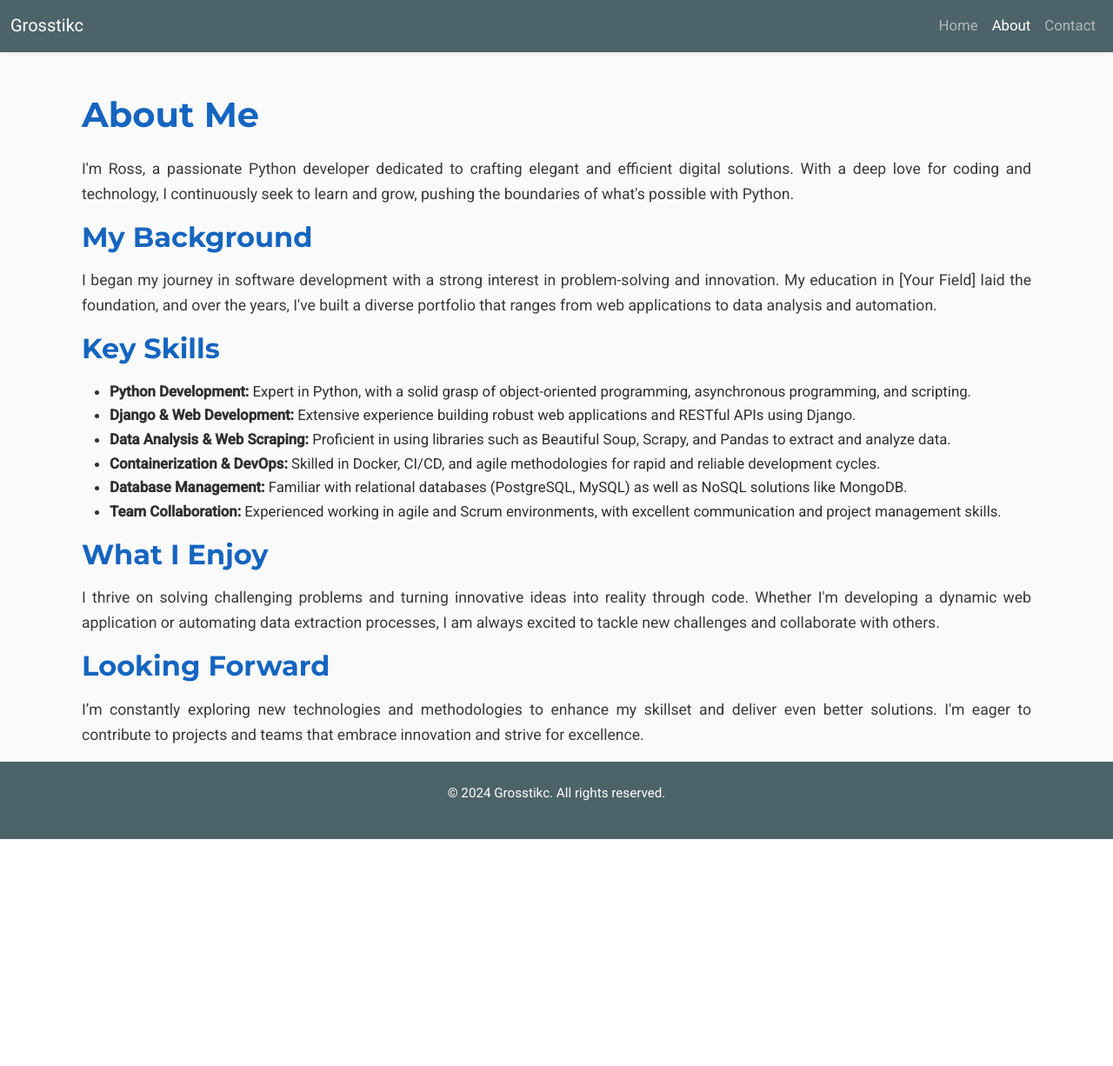
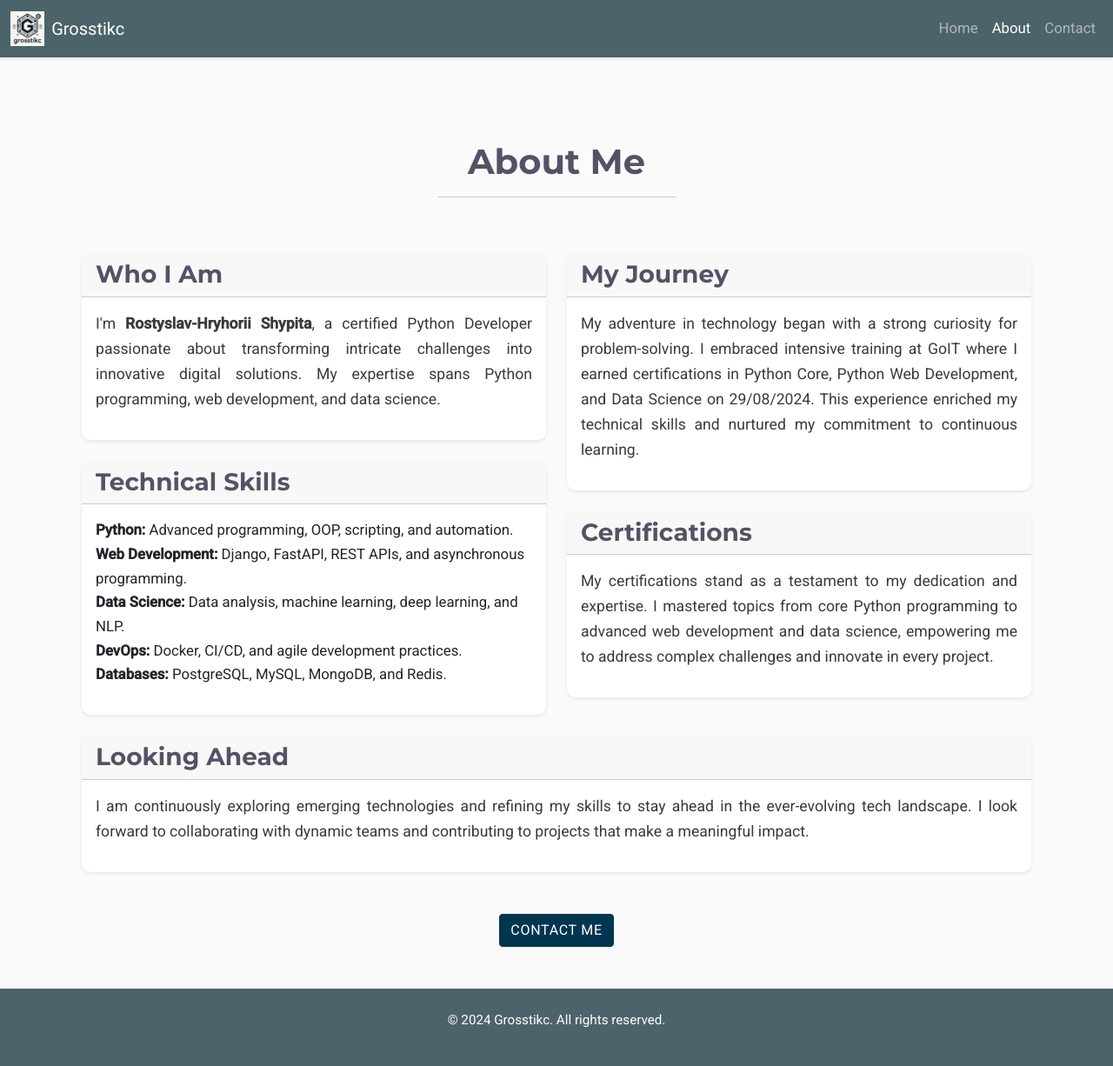
Before and after one commit to Grosstikc/grosstick-portfolio, a Django app: page /about/ in a window 1280 px wide. Shown: the whole page at 87% size. Before the commit the page ends 965 px from the top, so only its background shows below. Run offline with Django 5.2, Linux system fonts and the light colour scheme.

Commit message:
Update portfolio with new info *About me* and design

```diff
--- a/portfolio/templates/portfolio/about.html
+++ b/portfolio/templates/portfolio/about.html
@@ -3,38 +3,99 @@
 
 {% block title %}About Me{% endblock %}
 
+{% block extra_css %}
+<style>
+    /* Custom pastel header for selected cards */
+    .pastel-header {
+        background-color: #EDF2F4 !important; /* Soft pastel background */
+        color: #8D99AE !important;            /* Pastel text color */
+    }
+</style>
+{% endblock %}
+
 {% block content %}
-<div class="container">
-    <h1 class="mb-4">About Me</h1>
-    <p>
-        I'm Ross, a passionate Python developer dedicated to crafting elegant and efficient digital solutions.
-        With a deep love for coding and technology, I continuously seek to learn and grow, pushing the boundaries of what's possible with Python.
-    </p>
+<div class="container py-5">
+    <div class="row mb-5">
+        <div class="col-12 text-center">
+            <h1>About Me</h1>
+            <hr class="w-25 mx-auto">
+        </div>
+    </div>
+    <div class="row">
+        <!-- Who I Am & Technical Skills -->
+        <div class="col-md-6">
+            <div class="card mb-4 shadow-sm">
+                <div class="card-header pastel-header">
+                    <h3 class="mb-0">Who I Am</h3>
+                </div>
+                <div class="card-body">
+                    <p>
+                        I'm <strong>Rostyslav-Hryhorii Shypita</strong>, a certified Python Developer passionate about transforming intricate challenges into innovative digital solutions. My expertise spans Python programming, web development, and data science.
+                    </p>
+                </div>
+            </div>
+            <div class="card mb-4 shadow-sm">
+                <div class="card-header pastel-header">
+                    <h3 class="mb-0">Technical Skills</h3>
+                </div>
+                <div class="card-body">
+                    <ul class="list-unstyled">
+                        <li><strong>Python:</strong> Advanced programming, OOP, scripting, and automation.</li>
+                        <li><strong>Web Development:</strong> Django, FastAPI, REST APIs, and asynchronous programming.</li>
+                        <li><strong>Data Science:</strong> Data analysis, machine learning, deep learning, and NLP.</li>
+                        <li><strong>DevOps:</strong> Docker, CI/CD, and agile development practices.</li>
+                        <li><strong>Databases:</strong> PostgreSQL, MySQL, MongoDB, and Redis.</li>
+                    </ul>
+                </div>
+            </div>
+        </div>
 
-    <h2>My Background</h2>
-    <p>
-        I began my journey in software development with a strong interest in problem-solving and innovation.
-        My education in [Your Field] laid the foundation, and over the years, I've built a diverse portfolio that ranges from web applications to data analysis and automation.
-    </p>
+        <!-- My Journey & Certifications -->
+        <div class="col-md-6">
+            <div class="card mb-4 shadow-sm">
+                <div class="card-header pastel-header">
+                    <h3 class="mb-0">My Journey</h3>
+                </div>
+                <div class="card-body">
+                    <p>
+                        My adventure in technology began with a strong curiosity for problem-solving. I embraced intensive training at GoIT where I earned certifications in Python Core, Python Web Development, and Data Science on 29/08/2024. This experience enriched my technical skills and nurtured my commitment to continuous learning.
+                    </p>
+                </div>
+            </div>
+            <div class="card mb-4 shadow-sm">
+                <div class="card-header pastel-header">
+                    <h3 class="mb-0">Certifications</h3>
+                </div>
+                <div class="card-body">
+                    <p>
+                        My certifications stand as a testament to my dedication and expertise. I mastered topics from core Python programming to advanced web development and data science, empowering me to address complex challenges and innovate in every project.
+                    </p>
+                </div>
+            </div>
+        </div>
+    </div>
 
-    <h2>Key Skills</h2>
-    <ul>
-        <li><strong>Python Development:</strong> Expert in Python, with a solid grasp of object-oriented programming, asynchronous programming, and scripting.</li>
-        <li><strong>Django & Web Development:</strong> Extensive experience building robust web applications and RESTful APIs using Django.</li>
-        <li><strong>Data Analysis & Web Scraping:</strong> Proficient in using libraries such as Beautiful Soup, Scrapy, and Pandas to extract and analyze data.</li>
-        <li><strong>Containerization & DevOps:</strong> Skilled in Docker, CI/CD, and agile methodologies for rapid and reliable development cycles.</li>
-        <li><strong>Database Management:</strong> Familiar with relational databases (PostgreSQL, MySQL) as well as NoSQL solutions like MongoDB.</li>
-        <li><strong>Team Collaboration:</strong> Experienced working in agile and Scrum environments, with excellent communication and project management skills.</li>
-    </ul>
+    <!-- Looking Ahead as a card -->
+    <div class="row">
+        <div class="col-12">
+            <div class="card mb-4 shadow-sm">
+                <div class="card-header pastel-header">
+                    <h3 class="mb-0">Looking Ahead</h3>
+                </div>
+                <div class="card-body">
+                    <p>
+                        I am continuously exploring emerging technologies and refining my skills to stay ahead in the ever-evolving tech landscape. I look forward to collaborating with dynamic teams and contributing to projects that make a meaningful impact.
+                    </p>
+                </div>
+            </div>
+        </div>
+    </div>
 
-    <h2>What I Enjoy</h2>
-    <p>
-        I thrive on solving challenging problems and turning innovative ideas into reality through code. Whether I'm developing a dynamic web application or automating data extraction processes, I am always excited to tackle new challenges and collaborate with others.
-    </p>
+    <!-- Contact Me Button -->
+    <div class="text-center mt-4">
+        <a href="{% url 'contact' %}" class="btn btn-secondary">Contact me</a>
+    </div>
 
-    <h2>Looking Forward</h2>
-    <p>
-        I’m constantly exploring new technologies and methodologies to enhance my skillset and deliver even better solutions. I'm eager to contribute to projects and teams that embrace innovation and strive for excellence.
-    </p>
+
 </div>
 {% endblock %}
--- a/portfolio/templates/portfolio/base.html
+++ b/portfolio/templates/portfolio/base.html
@@ -12,7 +12,7 @@
 
     <!-- Favicon (Optional) -->
     <!-- TODO: Replace with your favicon -->
-    <!-- <link rel="icon" href="{% static 'images/favicon.ico' %}"> -->
+    <link rel="icon" href="{% static 'images/logo1.png' %}">
 
     <!-- Google Fonts for Modern Typography -->
     <link href="https://fonts.googleapis.com/css2?family=Montserrat:wght@400;700&family=Roboto:wght@400;500&display=swap" rel="stylesheet">
@@ -27,7 +27,10 @@
     <nav class="navbar navbar-expand-lg navbar-dark bg-dark sticky-top shadow-sm">
         <div class="container-fluid">
             <!-- TODO: Update the brand text/logo -->
-            <a class="navbar-brand" href="{% url 'portfolio' %}">Grosstikc</a>
+            <a class="navbar-brand d-flex align-items-center" href="{% url 'portfolio' %}">
+                <img src="{% static 'images/logo1.png' %}" alt="Logo" class="d-inline-block align-text-top me-2" style="height: 40px; border: none;">
+                <span>Grosstikc</span>
+            </a>
             <button class="navbar-toggler" type="button" data-bs-toggle="collapse" data-bs-target="#navbarNav"
                     aria-controls="navbarNav" aria-expanded="false" aria-label="Toggle navigation">
                 <span class="navbar-toggler-icon"></span>
--- a/static/css/custom.css
+++ b/static/css/custom.css
@@ -15,7 +15,7 @@
 
 h1, h2, h3, h4, h5, h6 {
   font-family: 'Montserrat', sans-serif;
-  color: #1565c0;
+  color: #535366;
   font-weight: bold;
   margin-bottom: 16px;
 }
@@ -48,7 +48,7 @@
 }
 
 .hero h1 {
-  color: #3f92f2; /* Change to white for higher contrast if your background is dark */
+  color: #212534; /* Change to white for higher contrast if your background is dark */
   font-weight: bold;
   font-family: 'Georgia', serif;
   font-size: 3.5rem; /* Increase font size */
@@ -181,24 +181,24 @@
 
 /* Primary Button */
 .btn-primary {
-  background-color: #1d3490;
-  border-color: #1d3490;
+  background-color: #013d5a;
+  border-color: #013d5a;
 }
 
 .btn-primary:hover {
-  background-color: #1D2B64;
-  border-color: #1D2B64;
+  background-color: #005a87;
+  border-color: #005a87;
 }
 
 /* Secondary Button */
 .btn-secondary {
-  background-color: #283b87;
-  border-color: #283b87;
+  background-color: #013650;
+  border-color: #013650;
 }
 
 .btn-secondary:hover {
-  background-color: #283b87;
-  border-color: #283b87;
+  background-color: #015884;
+  border-color: #015884;
 }
 
 /* --- Text & Paragraphs --- */
```
Also changed, not shown: static/images/logo1.png (added).
